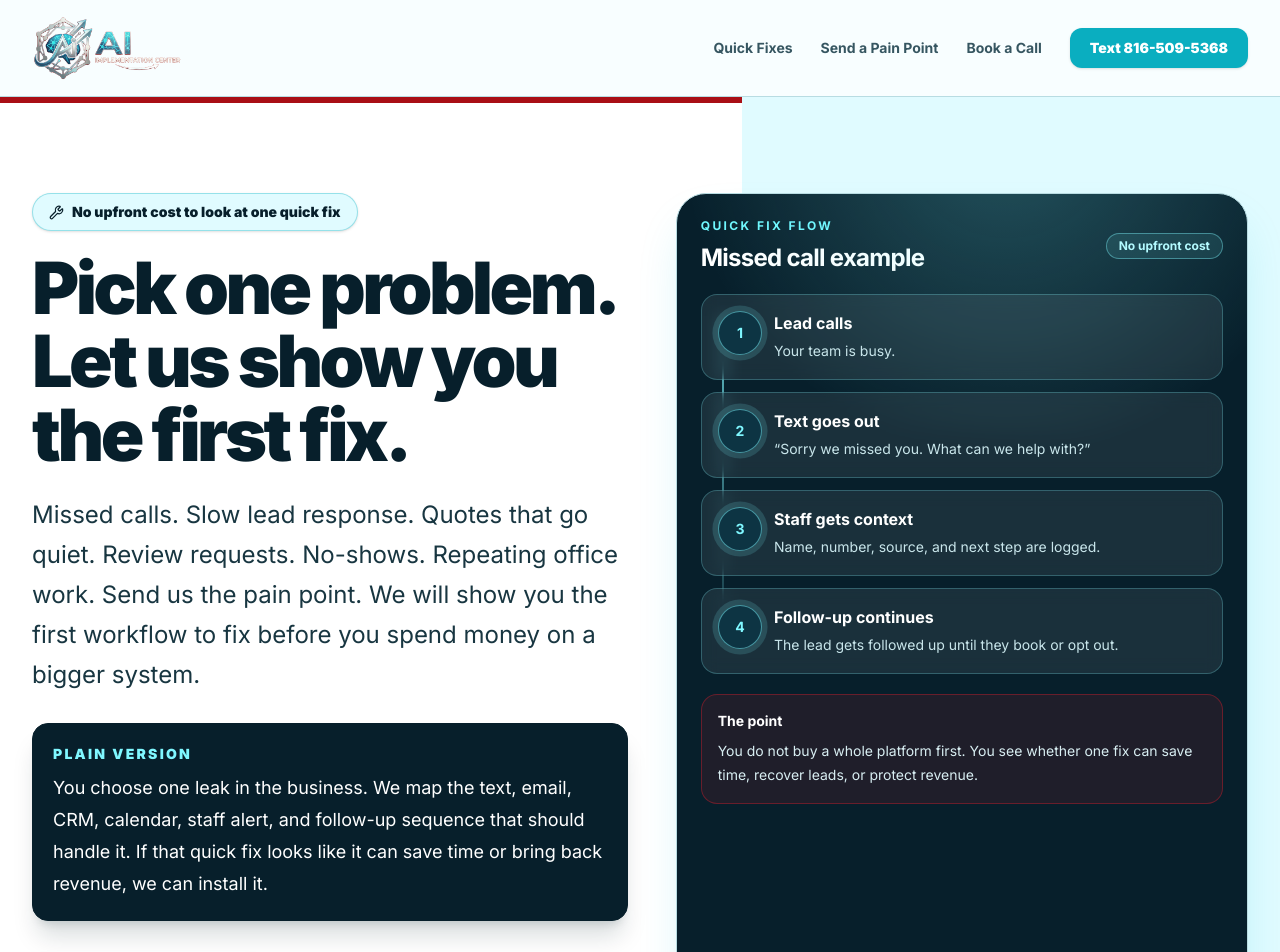
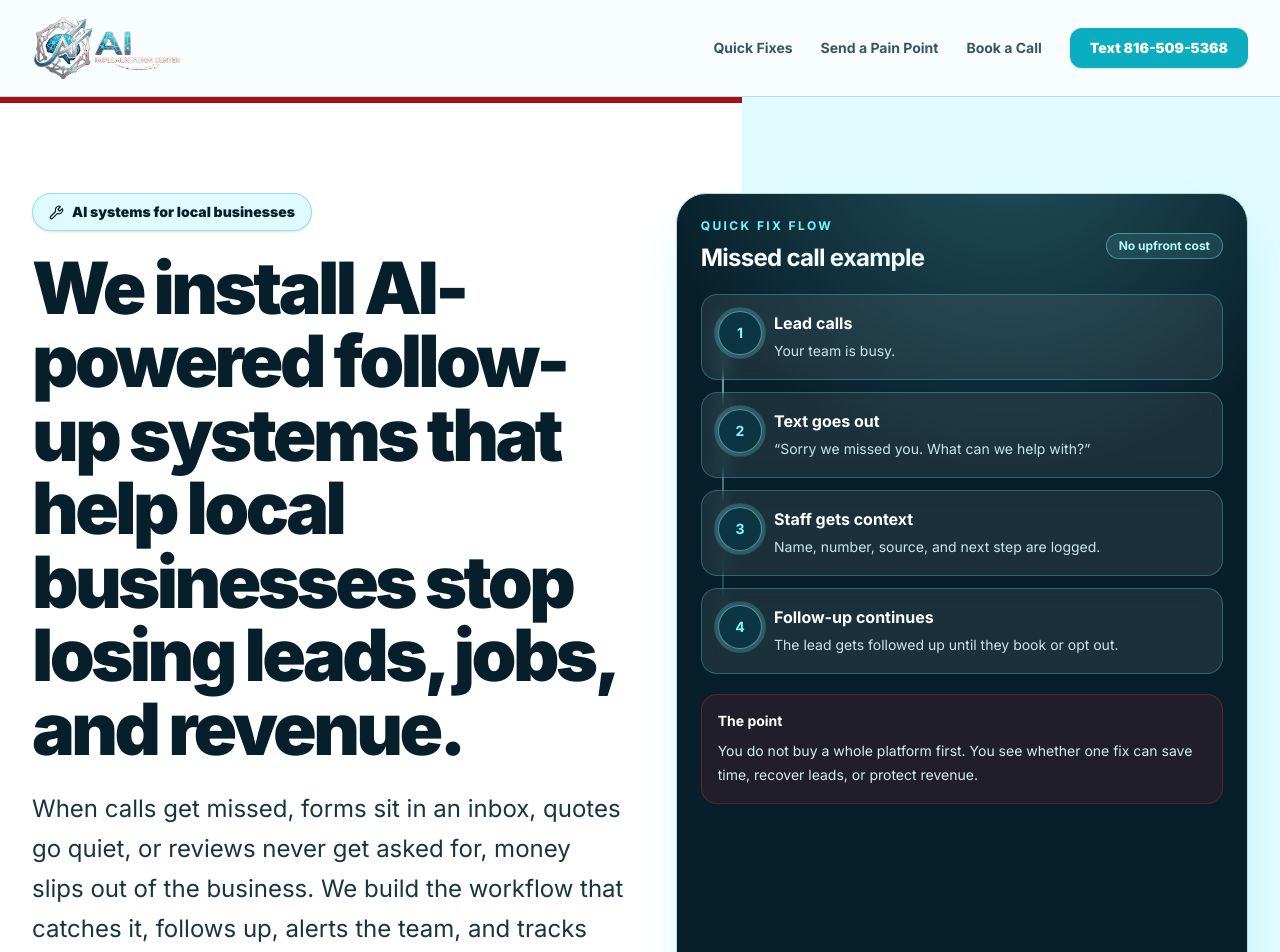
Before and after one commit to aiimplementationcenter/aiimplementationcenter, a Next.js app: page / in a window 1280 px wide. Shown: the top 952 px of the page. Built offline with nearby package versions, Linux system fonts and the light colour scheme.

Commit message:
feat: clarify hero what and why

```diff
--- a/app/layout.tsx
+++ b/app/layout.tsx
@@ -12,8 +12,8 @@ const inter = Inter({
 const companyName = process.env.NEXT_PUBLIC_COMPANY_NAME ?? "AI Implementation Center";
 
 export const metadata: Metadata = {
-  title: `${companyName} — No-Upfront-Cost Quick Fixes`,
-  description: "Pick one business pain. AI Implementation Center shows the first quick fix at no upfront cost so local businesses can see whether it can save time, recover leads, or protect revenue before spending money on a larger system.",
+  title: `${companyName} — AI Follow-Up Systems for Local Businesses`,
+  description: "AI Implementation Center installs AI-powered follow-up systems that help local businesses stop losing calls, leads, quotes, reviews, appointments, and revenue. Pick one pain point and see the first quick fix at no upfront cost.",
 };
 
 export default function RootLayout({
--- a/app/page.tsx
+++ b/app/page.tsx
@@ -122,21 +122,21 @@ export default function HomePage() {
           <div className="relative flex flex-col justify-center">
             <div className="mb-5 inline-flex w-fit items-center gap-2 rounded-full border border-[#0aaec0]/35 bg-[#e0fbff] px-4 py-2 text-sm font-black text-[#071f2b] shadow-sm">
               <Wrench size={15} />
-              No upfront cost to look at one quick fix
+              AI systems for local businesses
             </div>
 
             <h1 className="max-w-4xl text-4xl font-black leading-[1.02] tracking-[-0.05em] text-[#071f2b] sm:text-6xl lg:text-7xl">
-              Pick one problem. Let us show you the first fix.
+              We install AI-powered follow-up systems that help local businesses stop losing leads, jobs, and revenue.
             </h1>
 
             <p className="mt-6 max-w-2xl text-xl leading-9 text-[#183641] sm:text-2xl sm:leading-10">
-              Missed calls. Slow lead response. Quotes that go quiet. Review requests. No-shows. Repeating office work. Send us the pain point. We will show you the first workflow to fix before you spend money on a bigger system.
+              When calls get missed, forms sit in an inbox, quotes go quiet, or reviews never get asked for, money slips out of the business. We build the workflow that catches it, follows up, alerts the team, and tracks what happened.
             </p>
 
             <div className="mt-7 rounded-2xl border border-[#071f2b] bg-[#071f2b] p-5 shadow-xl shadow-[#071f2b]/15">
-              <p className="text-sm font-black uppercase tracking-[0.16em] text-[#7ff7ff]">Plain version</p>
+              <p className="text-sm font-black uppercase tracking-[0.16em] text-[#7ff7ff]">Start with one pain point</p>
               <p className="mt-2 text-lg leading-8 text-white">
-                You choose one leak in the business. We map the text, email, CRM, calendar, staff alert, and follow-up sequence that should handle it. If that quick fix looks like it can save time or bring back revenue, we can install it.
+                Pick one problem. We show the first quick fix at no upfront cost so you can see whether it can save time, recover leads, or protect revenue before you spend money on a larger system.
               </p>
             </div>
 
```
